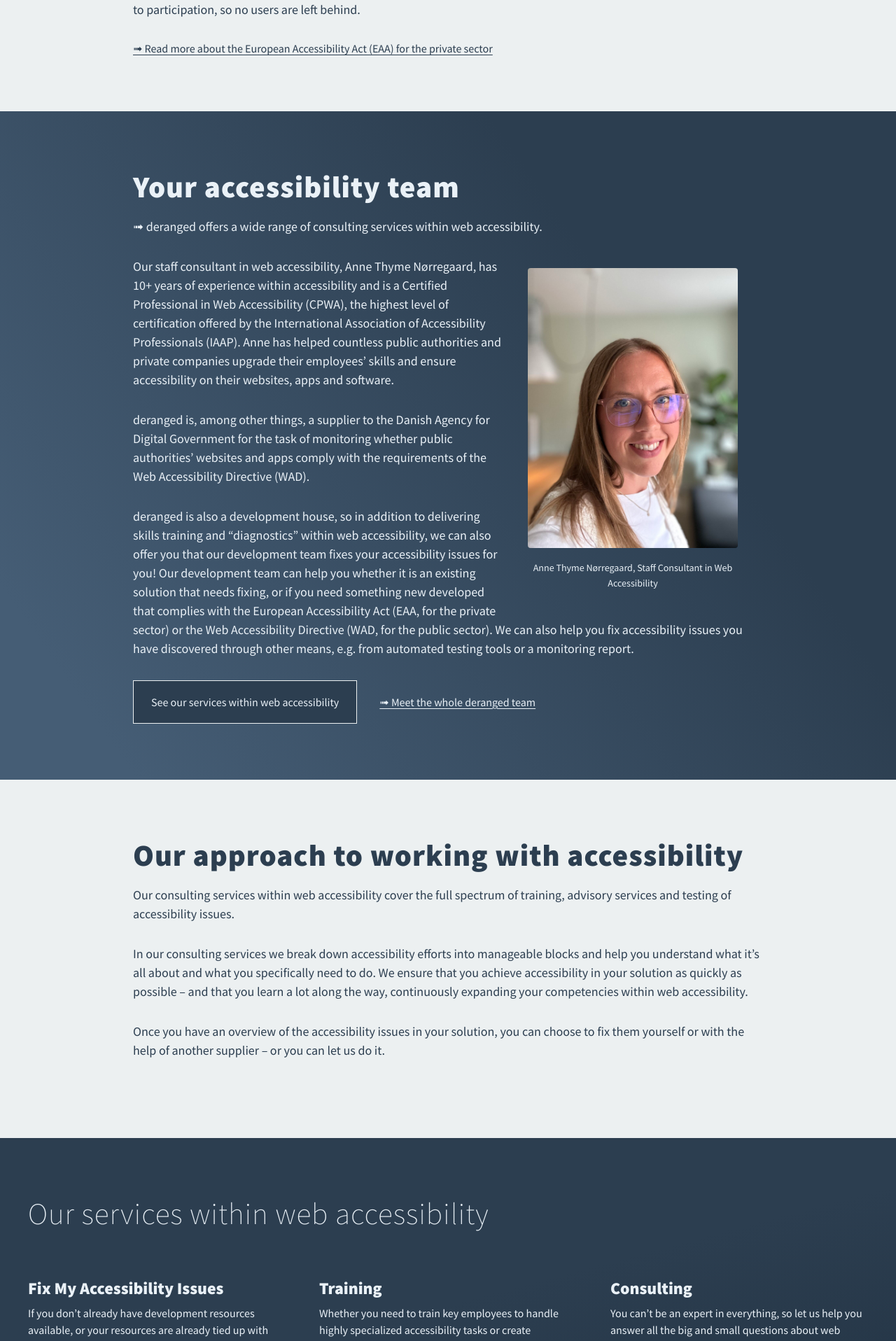
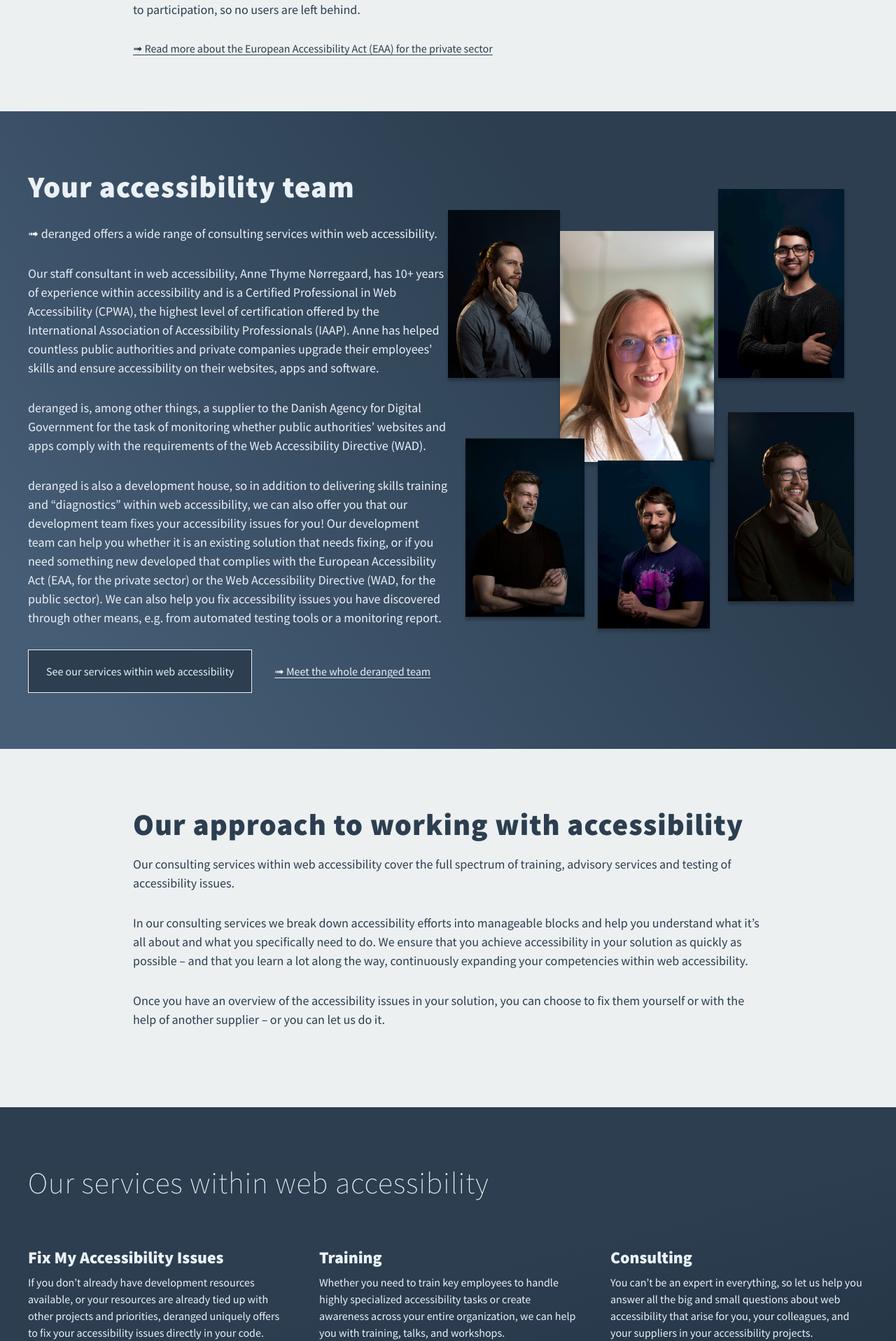
Before and after one commit to derangeddk/deranged.dk, a Jekyll site: the page built from accessibility/index.html, in a window 1280 px wide. Shown: the part 1022-2938 px from the top of the page at 70% size. Built offline with Jekyll 4.4.1, drawn with Linux system fonts in a browser that asks for light colours; some web fonts are replaced; comment, search, counter and statistics services are not loaded.

Commit message:
Added team images and changed layout, WIP images placement

```diff
--- a/_sass/accessibility-page.scss
+++ b/_sass/accessibility-page.scss
@@ -85,6 +85,48 @@
     }
 }
 
+.section__two-col {
+    display: grid;
+    grid-template-columns: 1fr 1fr;
+}
+
+.team-photos {
+    align-content: center;
+    display: grid;
+    grid-template-columns: 1fr 1fr 1fr;
+
+    img {
+        object-fit: cover;
+        height: 300px;
+        width: 100%;
+        box-shadow: 0 6px 5px rgba(0,0,0,0.2), 0 4px 3px rgba(0,0,0,0.05);
+    }
+
+    div:nth-of-type(1) img {
+      transform: translate(-10%, -15%) scale(0.8);
+    }
+
+    div:nth-of-type(2) img {
+      transform: translate(-15%, 10%) scale(1.1);
+    }
+
+    div:nth-of-type(3) img {
+      transform: translate(-12%, -20%) scale(0.9);
+    }
+
+    div:nth-of-type(4) img {
+      transform: translate(5%, -5%) scale(0.85);
+    }
+
+    div:nth-of-type(5) img {
+      transform: translate(-3%, 3%) scale(0.8);
+    }
+
+    div:nth-of-type(6) img {
+      transform: translate(-5%, -15%) scale(0.9);
+    }
+}
+
 .section__cta {
     display: flex;
     gap: 2rem;
--- a/accessibility/index.html
+++ b/accessibility/index.html
@@ -88,21 +88,15 @@
   </section>
 
   <section class="content content--blue">
-    <div class="content__container">
+    <div class="content__container content__container--wide">
       <h2 class="section__heading">
         Your accessibility team
       </h2>
-      <div>
+      <div class="section__two-col">
         <div class="section__text">
           <p>
             ➟ deranged offers a wide range of consulting services within web accessibility.
           </p>
-          <figure class="content__image-container">
-            <img src="/img/people/anne-tingaengelighed.jpg" alt="" />
-            <figcaption>
-              Anne Thyme Nørregaard, Staff Consultant in Web Accessibility
-            </figcaption>
-          </figure>
           <p>
             Our staff consultant in web accessibility, Anne Thyme Nørregaard, has 10+ years of experience within accessibility and is a Certified Professional in Web Accessibility (CPWA), the highest level of certification offered by the International Association of Accessibility Professionals (IAAP). Anne has helped countless public authorities and private companies upgrade their employees’ skills and ensure accessibility on their websites, apps and software.
           </p>
@@ -112,6 +106,14 @@
           <p>
             deranged is also a development house, so in addition to delivering skills training and “diagnostics” within web accessibility, we can also offer you that our development team fixes your accessibility issues for you! Our development team can help you whether it is an existing solution that needs fixing, or if you need something new developed that complies with the European Accessibility Act (EAA, for the private sector) or the Web Accessibility Directive (WAD, for the public sector). We can also help you fix accessibility issues you have discovered through other means, e.g. from automated testing tools or a monitoring report.
           </p>
+        </div>
+        <div class="team-photos">
+          <div><img src="/img/people/asbjoern-thegler.jpg" alt="" loading="lazy" class="team_member"/></div>
+          <div><img src="/img/people/anne-tingaengelighed.jpg" alt="" loading="lazy" class="team_member"/></div>
+          <div><img src="/img/people/haidar.jpg" alt="" loading="lazy" class="team_member"/></div>
+          <div><img src="/img/people/philip-dein.jpg" alt="" loading="lazy" class="team_member"/></div>
+          <div><img src="/img/people/anders.jpg" alt="" loading="lazy" class="team_member"/></div>
+          <div><img src="/img/people/niels-abildgaard.jpg" alt="" loading="lazy" class="team_member"/></div>
         </div>
       </div>
       <div class="section__cta section__cta--no-margin-top">
```
